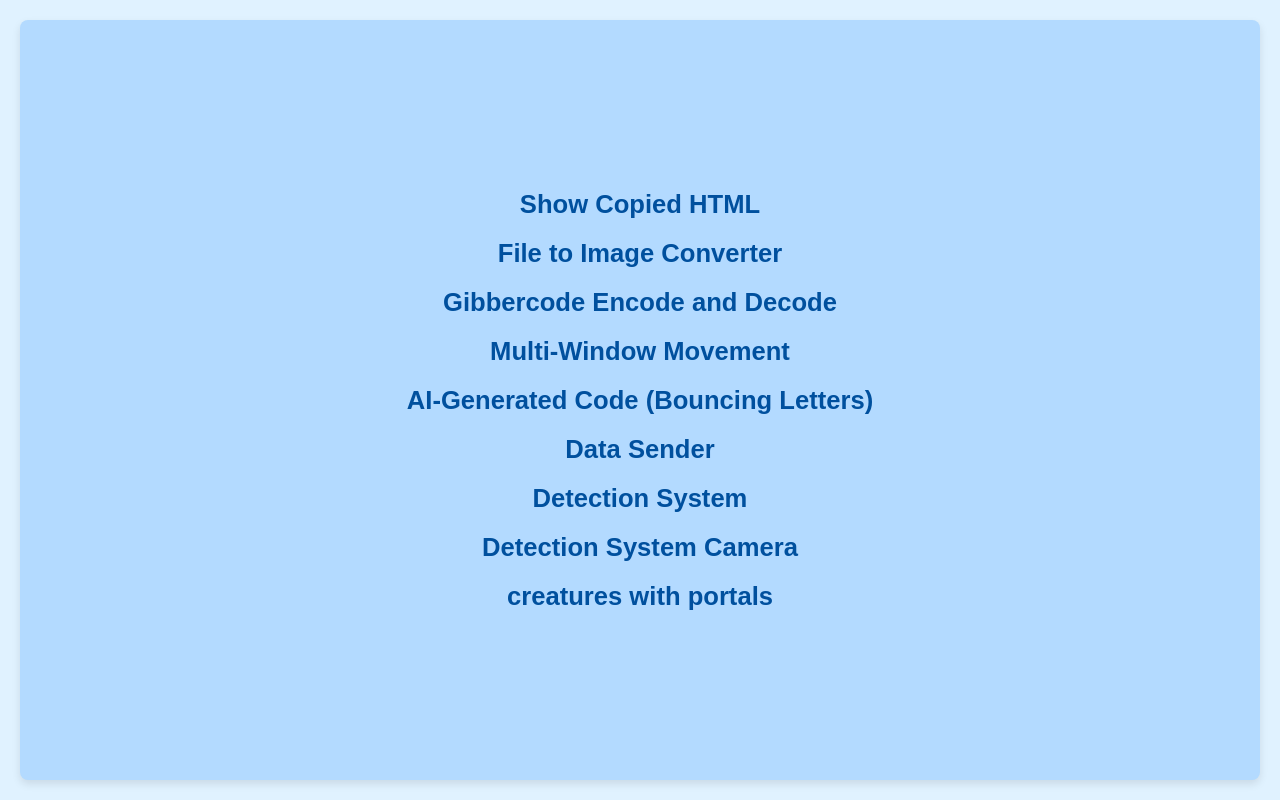
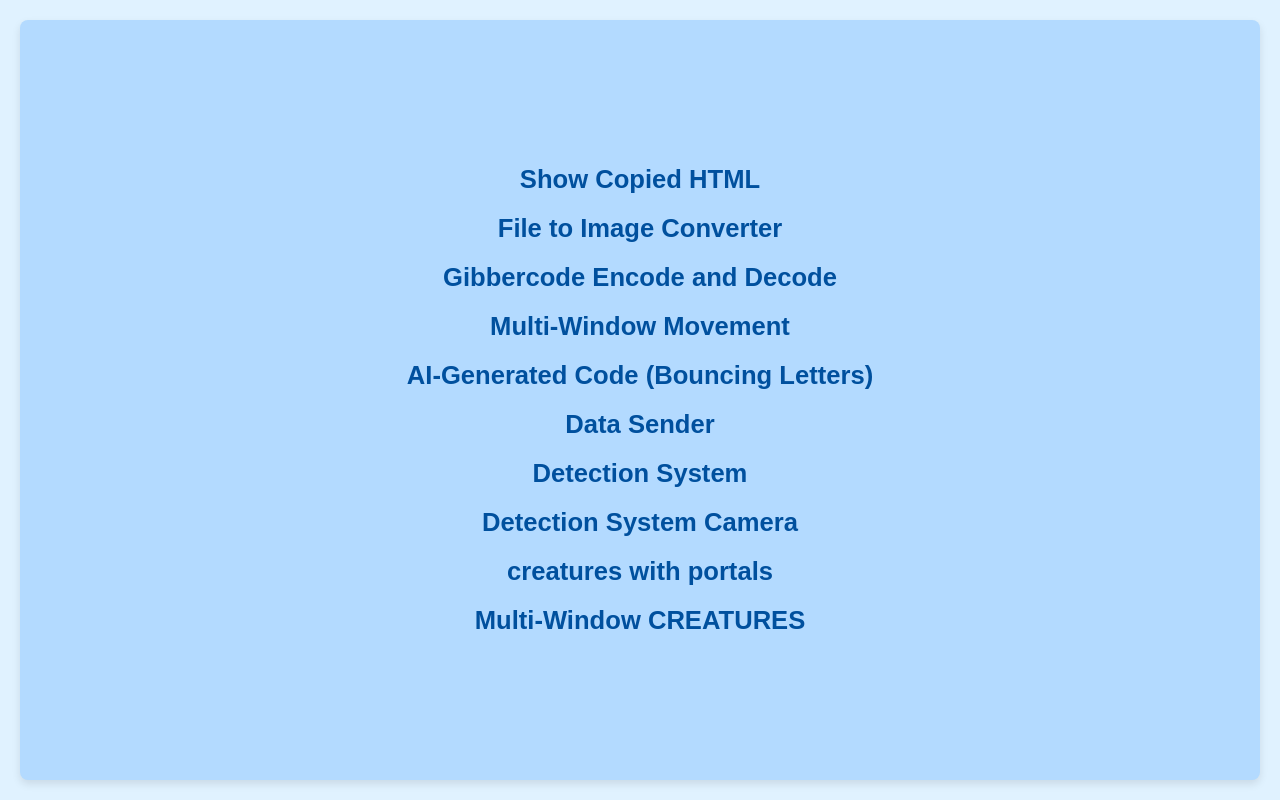
Before and after one commit to bobg33/crash0, a plain HTML site: page index.html in a window 1280 px wide. Drawn offline with Linux system fonts and the light colour scheme.

Commit message:
Update index.html

```diff
--- a/index.html
+++ b/index.html
@@ -62,6 +62,7 @@
     <a href="detection system.html">Detection System</a>
     <a href="detection system cam.html">Detection System Camera</a>
     <a href="creature with portal two.html">creatures with portals</a>
+    <a href="multi-window creatures.html">Multi-Window CREATURES</a>
 </div>
 
 </body>
```
